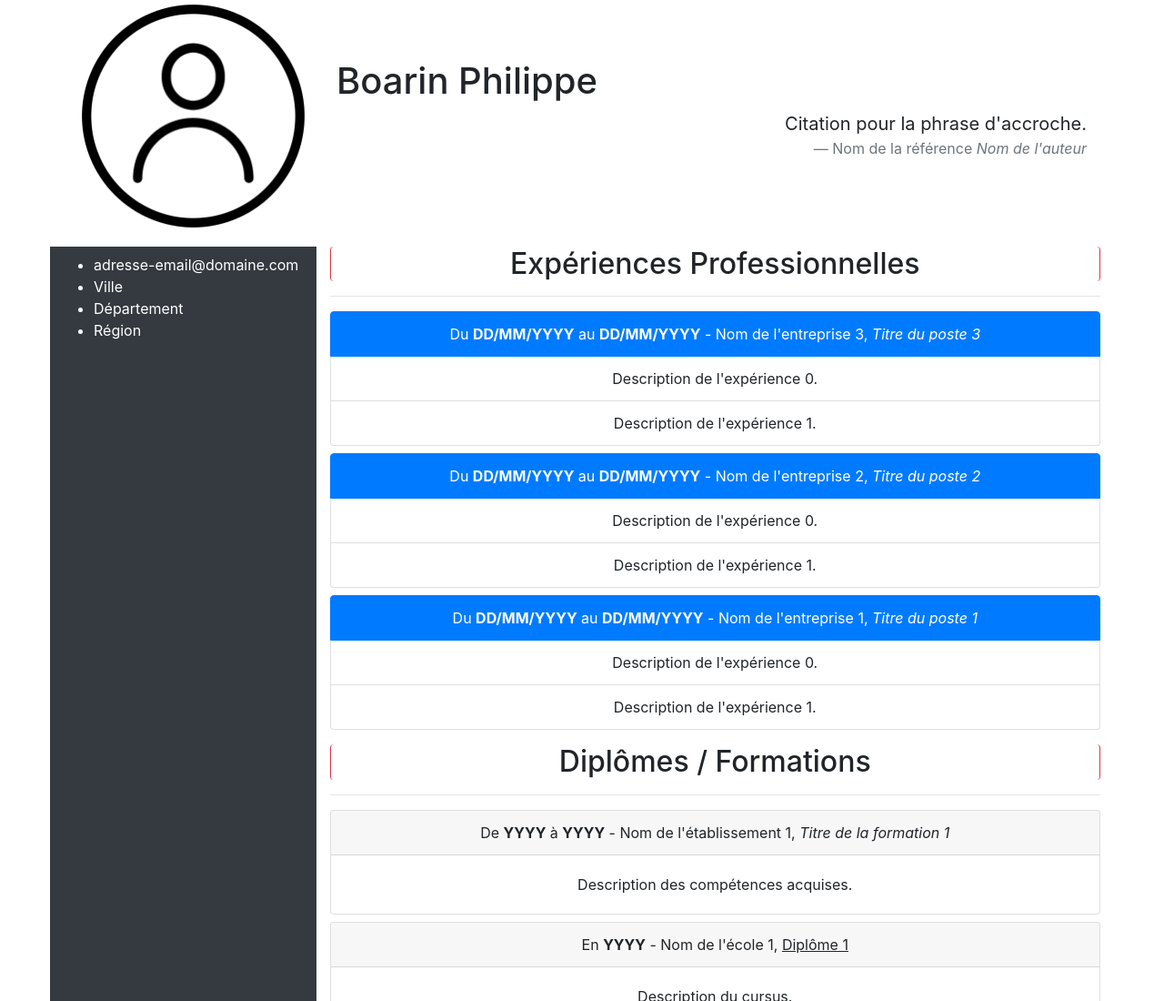
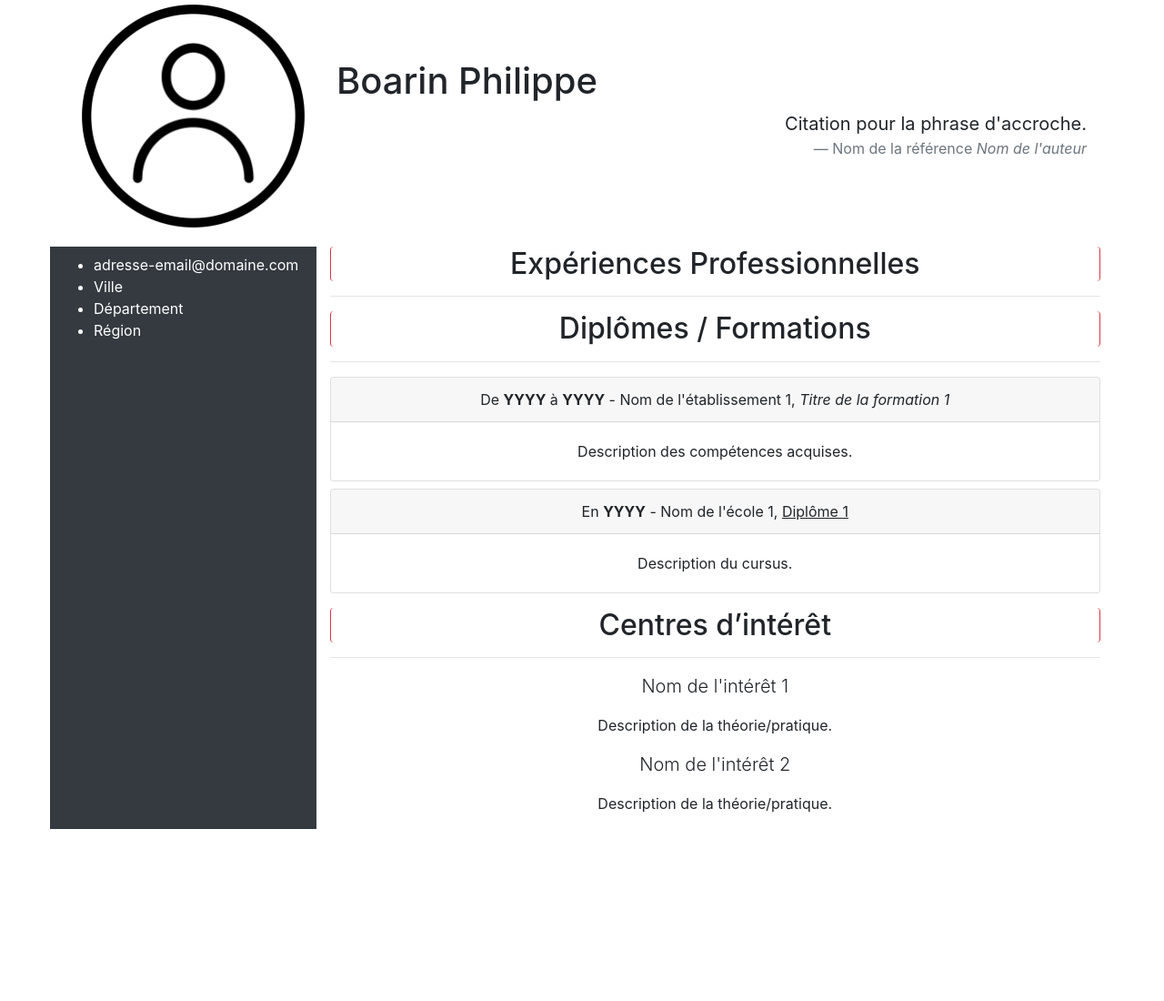
Before and after one commit to Reda1893/Reda1893.github.io, a plain HTML site: page index.html in a window 1280 px wide. Shown: the top 1100 px of the page at 91% size. After the commit the page ends 911 px from the top, so only its background shows below. Drawn offline with Linux system fonts and the light colour scheme.

Commit message:
Update index.html

```diff
--- a/index.html
+++ b/index.html
@@ -64,29 +64,7 @@
 
                     <div class="row">
 
-                        <div class="col-12">
-                            <ul class="list-group">
-                                <li class="list-group-item active">Du <b>DD/MM/YYYY</b> au <b>DD/MM/YYYY</b> - Nom de l'entreprise 3, <i>Titre du poste 3</i></li>
-                                <li class="list-group-item">Description de l'expérience 0.</li>
-                                <li class="list-group-item">Description de l'expérience 1.</li>
-                            </ul>
-                        </div>
 
-                        <div class="col-12 mt-2">
-                            <ul class="list-group">
-                                <li class="list-group-item active">Du <b>DD/MM/YYYY</b> au <b>DD/MM/YYYY</b> - Nom de l'entreprise 2, <i>Titre du poste 2</i></li>
-                                <li class="list-group-item">Description de l'expérience 0.</li>
-                                <li class="list-group-item">Description de l'expérience 1.</li>
-                            </ul>
-                        </div>
-
-                        <div class="col-12 mt-2 mb-3">
-                            <ul class="list-group">
-                                <li class="list-group-item active">Du <b>DD/MM/YYYY</b> au <b>DD/MM/YYYY</b> - Nom de l'entreprise 1, <i>Titre du poste 1</i></li>
-                                <li class="list-group-item">Description de l'expérience 0.</li>
-                                <li class="list-group-item">Description de l'expérience 1.</li>
-                            </ul>
-                        </div>
 
                     </div>
 
```
